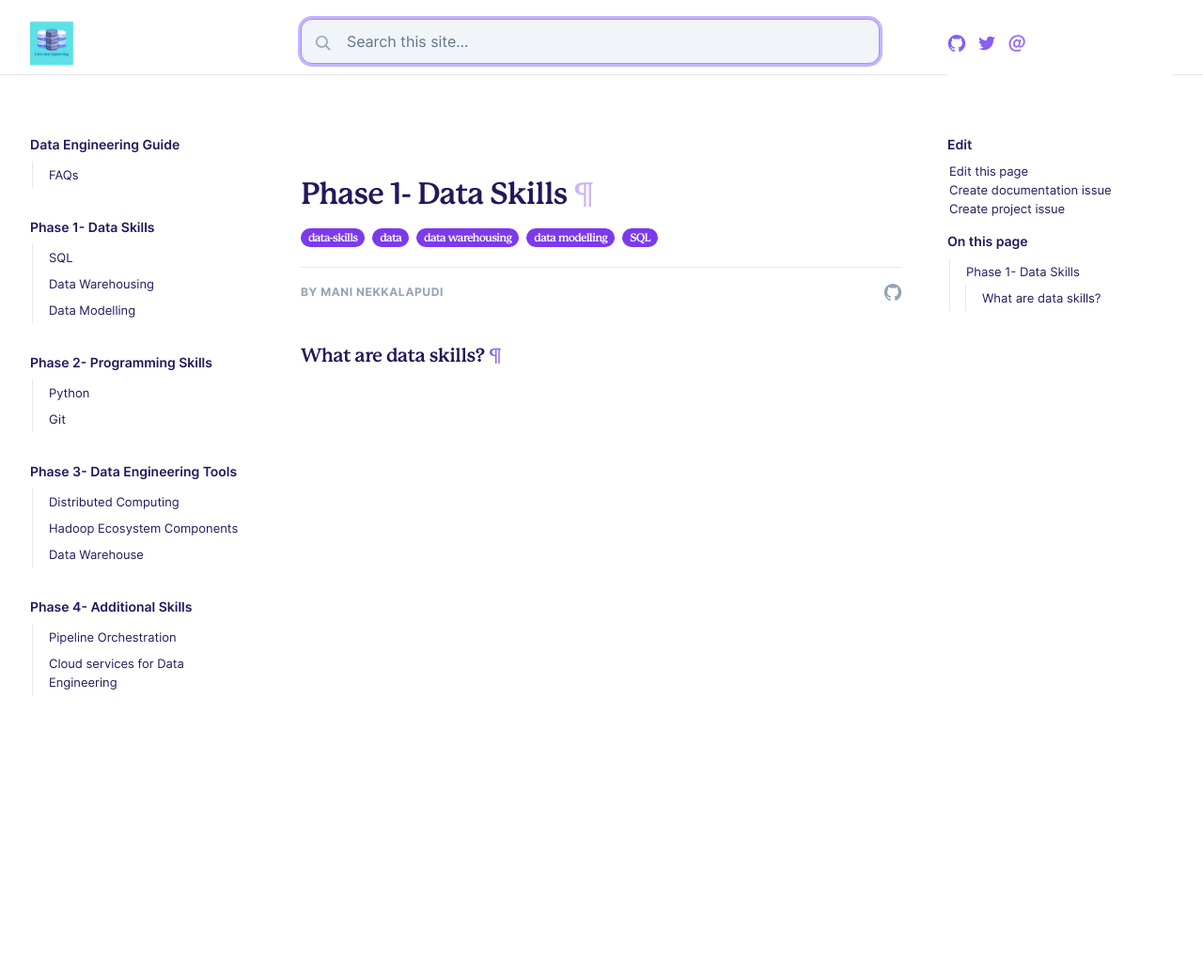
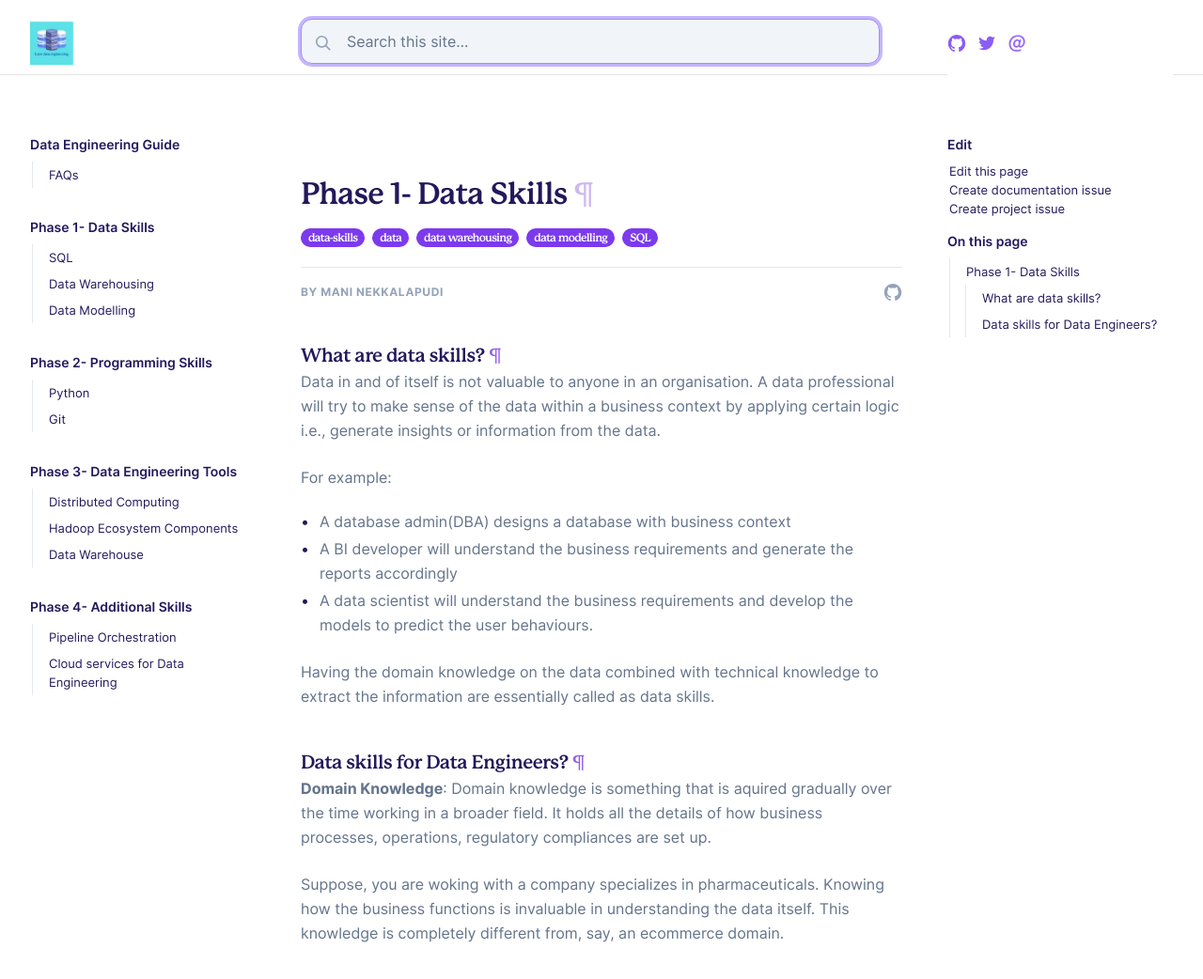
Before and after one commit to learndataengineering/learndataengineering.guide, a Jekyll site: the page built from _docs/phase1/data-skills.md, in a window 1280 px wide and 1174 px high. Shown: the top 1042 px of the window at 94% size. Built offline with Jekyll 4.4.1, drawn with Linux system fonts in a browser that asks for light colours.

Commit message:
Add sections in data-skills.md

```diff
--- a/_docs/phase1/data-skills.md
+++ b/_docs/phase1/data-skills.md
@@ -14,3 +14,22 @@ author:
 ---
 
 ### What are data skills?
+
+Data in and of itself is not valuable to anyone in an organisation. A data professional will try to make sense of the data within a business context by applying certain logic i.e., generate insights or information from the data.
+
+For example:
+
+- A database admin(DBA) designs a database with business context
+
+- A BI developer will understand the business requirements and generate the reports accordingly
+
+- A data scientist will understand the business requirements and develop the models to predict the user behaviours.
+
+Having the domain knowledge on the data combined with technical knowledge to extract the information are essentially called as data skills.
+
+### Data skills for Data Engineers?
+
+**Domain Knowledge**:
+Domain knowledge is something that is aquired gradually over the time working in a broader field. It holds all the details of how business processes, operations, regulatory compliances are set up.
+
+Suppose, you are woking with a company specializes in pharmaceuticals. Knowing how the business functions is invaluable in understanding the data itself. This knowledge is completely different from, say, an ecommerce domain.
```
